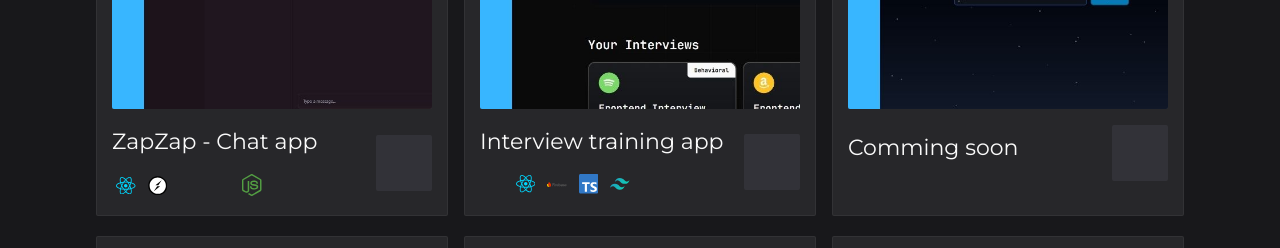
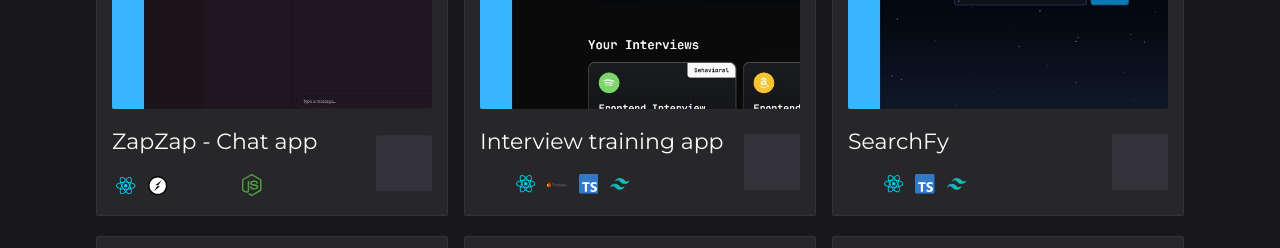
Before and after one commit to samuxka/smk-dev, a React (Vite) app: page / in a window 1280 px wide. Shown: the part 1960-2208 px from the top of the page. Built offline with nearby package versions, Linux system fonts and the light colour scheme; some icons are missing; a web font is replaced by a local one.

Commit message:
Update Work.jsx

```diff
--- a/src/components/Work.jsx
+++ b/src/components/Work.jsx
@@ -15,9 +15,9 @@ const works = [
     },
     {
         imgSrc: '/images/project-3.jpg',
-        title: 'Comming soon',
-        tags: [],
-        projectLink: '/'
+        title: 'SearchFy',
+        tags: ['skill-icons:nextjs-dark', 'logos:react', 'logos:typescript-icon', 'logos:tailwindcss-icon'],
+        projectLink: 'https://searchfy-azure.vercel.app/'
     },
     {
         imgSrc: '/images/project-4.jpg',
```
